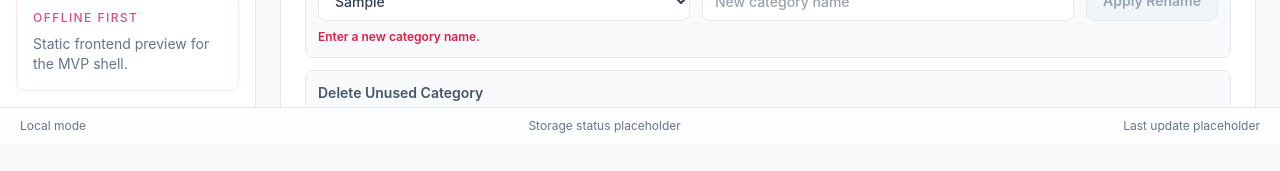
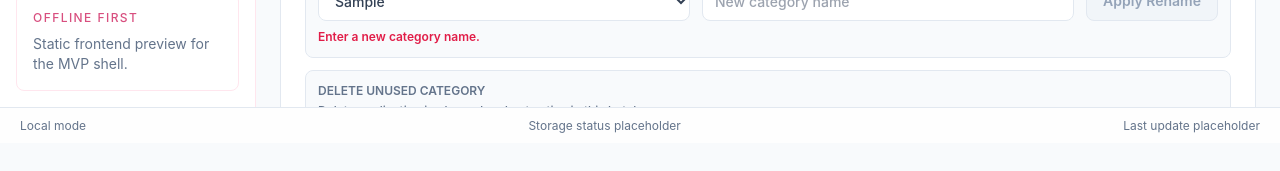
Before and after one commit to wonderfulworldz/sakurava-desktop, a React (Vite) app: page /settings in a window 1280 px wide. Both pictures are taken after typing "Sample" into the empty fields and a click on the button "Add Category". Shown: the part 657-828 px from the top of the page. Built offline with nearby package versions, Linux system fonts and the light colour scheme.

Commit message:
Add category delete structure

```diff
--- a/src/pages/SettingsPage.tsx
+++ b/src/pages/SettingsPage.tsx
@@ -677,6 +677,7 @@ function CatalogSettingsCard({
   const hasCategories = audit.rows.length > 0;
   const [renameSourceCategory, setRenameSourceCategory] = useState("");
   const [renameTargetCategory, setRenameTargetCategory] = useState("");
+  const [deleteSourceCategory, setDeleteSourceCategory] = useState("");
   const managedCategoryRows = managedCategories.map((category) => {
     const usage =
       audit.rows.find((row) => row.name.toLowerCase() === category.toLowerCase())
@@ -694,6 +695,13 @@ function CatalogSettingsCard({
         managedCategories,
       )
     : null;
+  const selectedDeleteCategory =
+    deleteSourceCategory && managedCategories.includes(deleteSourceCategory)
+      ? deleteSourceCategory
+      : managedCategories[0] ?? "";
+  const selectedDeleteRow =
+    managedCategoryRows.find((row) => row.category === selectedDeleteCategory) ??
+    null;
 
   useEffect(() => {
     if (
@@ -703,6 +711,15 @@ function CatalogSettingsCard({
       setRenameSourceCategory(managedCategories[0]);
     }
   }, [managedCategories, renameSourceCategory]);
+
+  useEffect(() => {
+    if (
+      managedCategories.length > 0 &&
+      (!deleteSourceCategory || !managedCategories.includes(deleteSourceCategory))
+    ) {
+      setDeleteSourceCategory(managedCategories[0]);
+    }
+  }, [managedCategories, deleteSourceCategory]);
 
   return (
     <section className="overflow-hidden rounded-lg border border-slate-200 bg-white">
@@ -877,9 +894,49 @@ function CatalogSettingsCard({
             </div>
           )}
 
-          <div className="mt-3 grid gap-3">
-            <CategoryManagementAction label="Delete Unused Category" />
-          </div>
+          {managedCategories.length > 0 && selectedDeleteRow && (
+            <div className="mt-3 rounded-lg border border-slate-200 bg-slate-50 px-3 py-3">
+              <div>
+                <p className="text-xs font-semibold uppercase text-slate-500">
+                  Delete Unused Category
+                </p>
+                <p className="mt-1 text-xs font-medium text-slate-500">
+                  Delete application is planned and not active in this batch.
+                </p>
+              </div>
+              <div className="mt-3 grid gap-3 md:grid-cols-[minmax(0,1fr)_minmax(0,1fr)_auto]">
+                <label className="grid gap-1 text-xs font-semibold text-slate-500">
+                  Category to delete
+                  <select
+                    className="h-10 rounded-lg border border-slate-200 bg-white px-3 text-sm font-medium text-slate-700 outline-none focus:border-sakura-300 focus:ring-4 focus:ring-sakura-100"
+                    value={selectedDeleteCategory}
+                    onChange={(event) => setDeleteSourceCategory(event.target.value)}
+                  >
+                    {managedCategories.map((category) => (
+                      <option key={category} value={category}>
+                        {category}
+                      </option>
+                    ))}
+                  </select>
+                </label>
+                <div className="grid gap-1 text-xs font-semibold text-slate-500">
+                  Usage status
+                  <p className="flex h-10 items-center rounded-lg border border-slate-200 bg-white px-3 text-sm font-semibold text-slate-700">
+                    {selectedDeleteRow.usage === 0
+                      ? "Unused / 0 usage: eligible for future deletion."
+                      : `${selectedDeleteRow.usage} usage: cannot be deleted until usage is removed.`}
+                  </p>
+                </div>
+                <button
+                  type="button"
+                  disabled
+                  className="h-10 self-end rounded-lg border border-slate-200 bg-slate-100 px-4 text-sm font-semibold text-slate-400"
+                >
+                  Apply Delete
+                </button>
+              </div>
+            </div>
+          )}
         </div>
       </div>
     </section>
```
Also changed, not shown: 1 other file (tests, documents, lock files or other folders).
